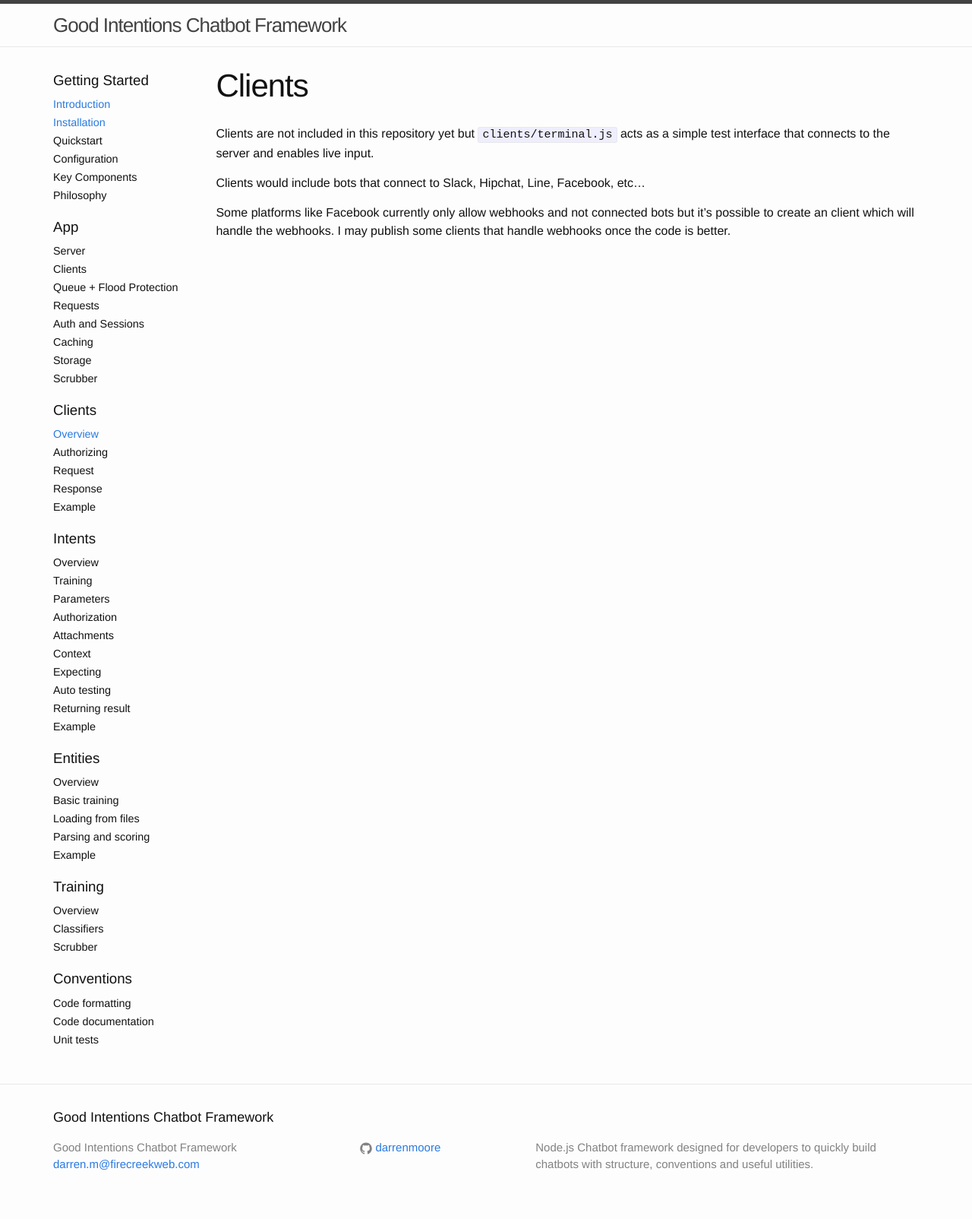
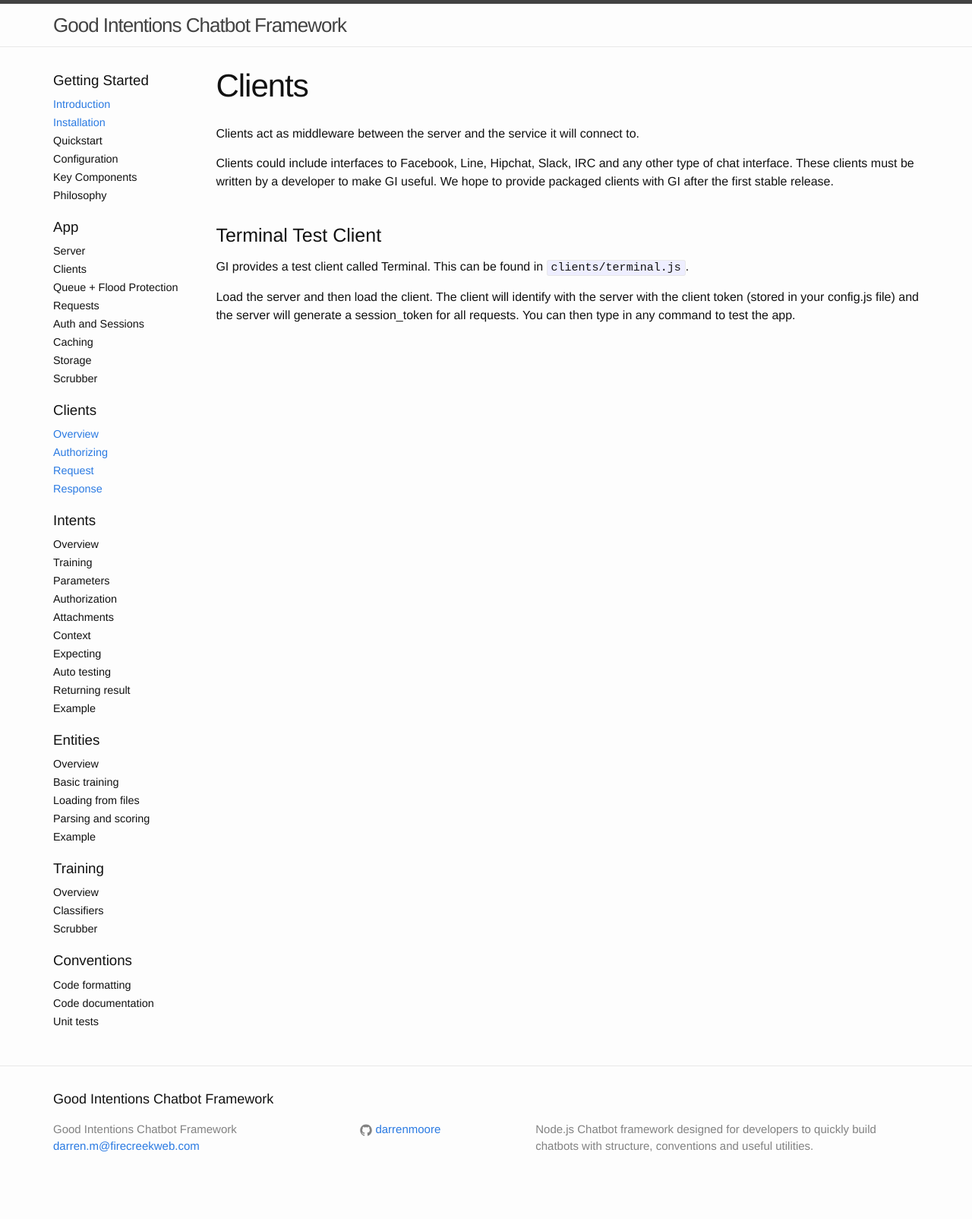
Before and after one commit to GoodIntentionsAssistant/gi, a Jekyll site: the page built from docs/clients/index.md, in a window 1280 px wide. Shown: the whole page at 76% size. Built offline with Jekyll 4.4.1, drawn with Linux system fonts in a browser that asks for light colours; after the commit the page ends 1580 px from its top, so only the background shows below that.

```diff
--- a/docs/_config.yml
+++ b/docs/_config.yml
@@ -17,3 +17,7 @@ github_username:  darrenmoore
 
 # Build settings
 markdown: kramdown
+
+
+kramdown:
+  parse_block_html: true
--- a/docs/_includes/navigation.html
+++ b/docs/_includes/navigation.html
@@ -2,8 +2,8 @@
 <nav>
   <h3>Getting Started</h3>
   <ul>
-    <li><a href="index">Introduction</a></li>
-    <li><a href="installation">Installation</a></li>
+    <li><a href="{{ site.baseurl }}/index">Introduction</a></li>
+    <li><a href="{{ site.baseurl }}/installation">Installation</a></li>
     <li>Quickstart</li>
     <li>Configuration</li>
     <li>Key Components</li>
@@ -24,11 +24,10 @@
 
   <h3>Clients</h3>
   <ul>
-    <li><a href="clients/">Overview</a></li>
-    <li>Authorizing</li>
-    <li>Request</li>
-    <li>Response</li>
-    <li>Example</li>
+    <li><a href="{{ site.baseurl }}/clients/">Overview</a></li>
+    <li><a href="{{ site.baseurl }}/clients/authorizing">Authorizing</a></li>
+    <li><a href="{{ site.baseurl }}/clients/request">Request</a></li>
+    <li><a href="{{ site.baseurl }}/clients/response">Response</a></li>
   </ul>
 
   <h3>Intents</h3>
--- a/docs/_sass/_layout.scss
+++ b/docs/_sass/_layout.scss
@@ -213,6 +213,16 @@
 }
 
 
+/**
+ * Tables
+ */
+table {
+    th {
+        text-align:left;
+    }
+    margin-bottom:40px;
+}
+
 
 /**
  * Posts
@@ -235,10 +245,12 @@
     margin-bottom: $spacing-unit;
 
     h2 {
-        font-size: 32px;
+        font-size: 25px;
+        margin-top:40px;
+        margin-bottom: 10px;
 
         @include media-query($on-laptop) {
-            font-size: 28px;
+            font-size: 18px;
         }
     }
 
--- a/docs/clients/index.md
+++ b/docs/clients/index.md
@@ -3,8 +3,13 @@ layout: page
 title: Clients
 ---
 
-Clients are not included in this repository yet but `clients/terminal.js` acts as a simple test interface that connects to the server and enables live input.
+Clients act as middleware between the server and the service it will connect to.
 
-Clients would include bots that connect to Slack, Hipchat, Line, Facebook, etc...
+Clients could include interfaces to Facebook, Line, Hipchat, Slack, IRC and any other type of chat interface. These clients must be written by a developer to make GI useful. We hope to provide packaged clients with GI after the first stable release.
 
-Some platforms like Facebook currently only allow webhooks and not connected bots but it's possible to create an client which will handle the webhooks. I may publish some clients that handle webhooks once the code is better.
+
+## Terminal Test Client
+
+GI provides a test client called Terminal. This can be found in `clients/terminal.js`.
+
+Load the server and then load the client. The client will identify with the server with the client token (stored in your config.js file) and the server will generate a session_token for all requests. You can then type in any command to test the app.
```
Also changed, not shown: docs/clients/authorizing.md (added, +40 -0 lines), docs/clients/request.md (added, +27 -0 lines), docs/clients/response.md (added, +48 -0 lines), src/Database/database.js (added, +26 -0 lines), src/Database/model.js (renamed from src/storage.js, +4 -4 lines).
